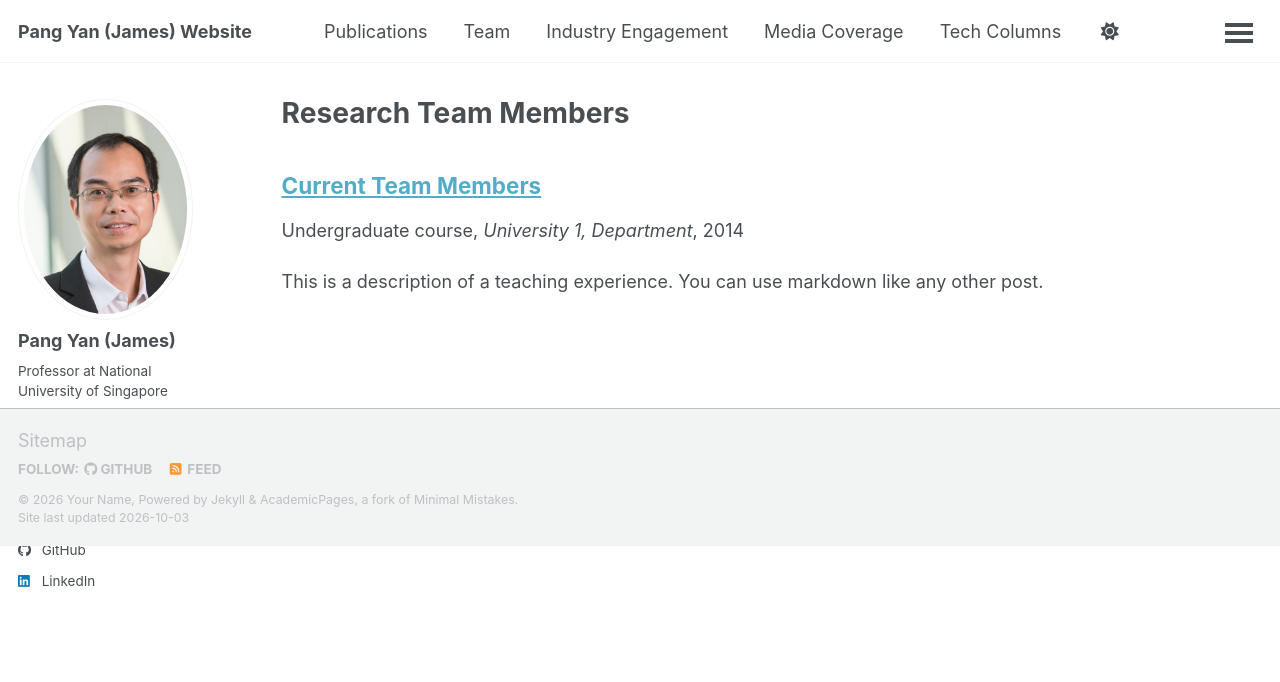
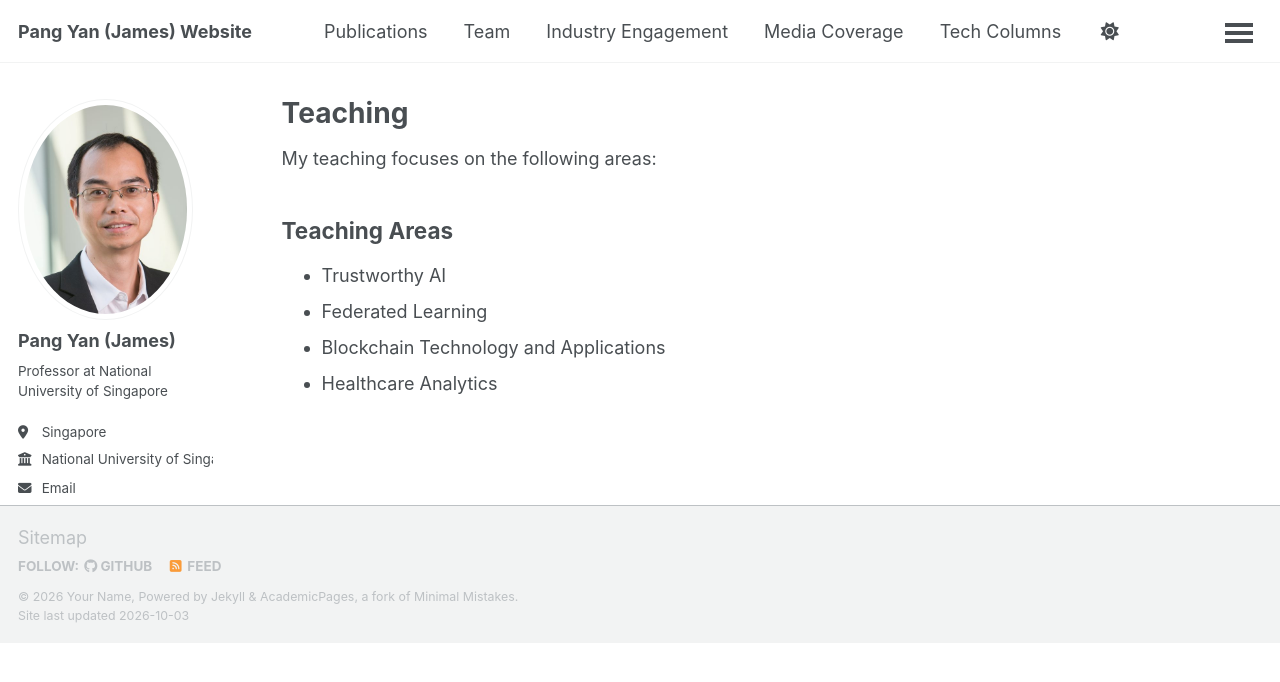
Before and after one commit to jamespangyan/jamespangyan.github.io, a Jekyll site: the page built from _pages/teaching.html, in a window 1280 px wide. Shown: the top 682 px of the page. Built offline with Jekyll 4.4.1, drawn with Linux system fonts in a browser that asks for light colours; some web fonts are replaced; a script bundle is joined from its source files by our own code; library files that are not in the unit come from our copies.

Commit message:
Update teaching page with CV teaching areas

```diff
--- a/_pages/teaching.html
+++ b/_pages/teaching.html
@@ -1,12 +1,16 @@
 ---
 layout: archive
-title: "Research Team Members"
+title: "Teaching"
 permalink: /teaching/
 author_profile: true
 ---
 
-{% include base_path %}
+<p>My teaching focuses on the following areas:</p>
 
-{% for post in site.teaching reversed %}
-  {% include archive-single.html %}
-{% endfor %}
+<h2>Teaching Areas</h2>
+<ul>
+  <li>Trustworthy AI</li>
+  <li>Federated Learning</li>
+  <li>Blockchain Technology and Applications</li>
+  <li>Healthcare Analytics</li>
+</ul>
```
